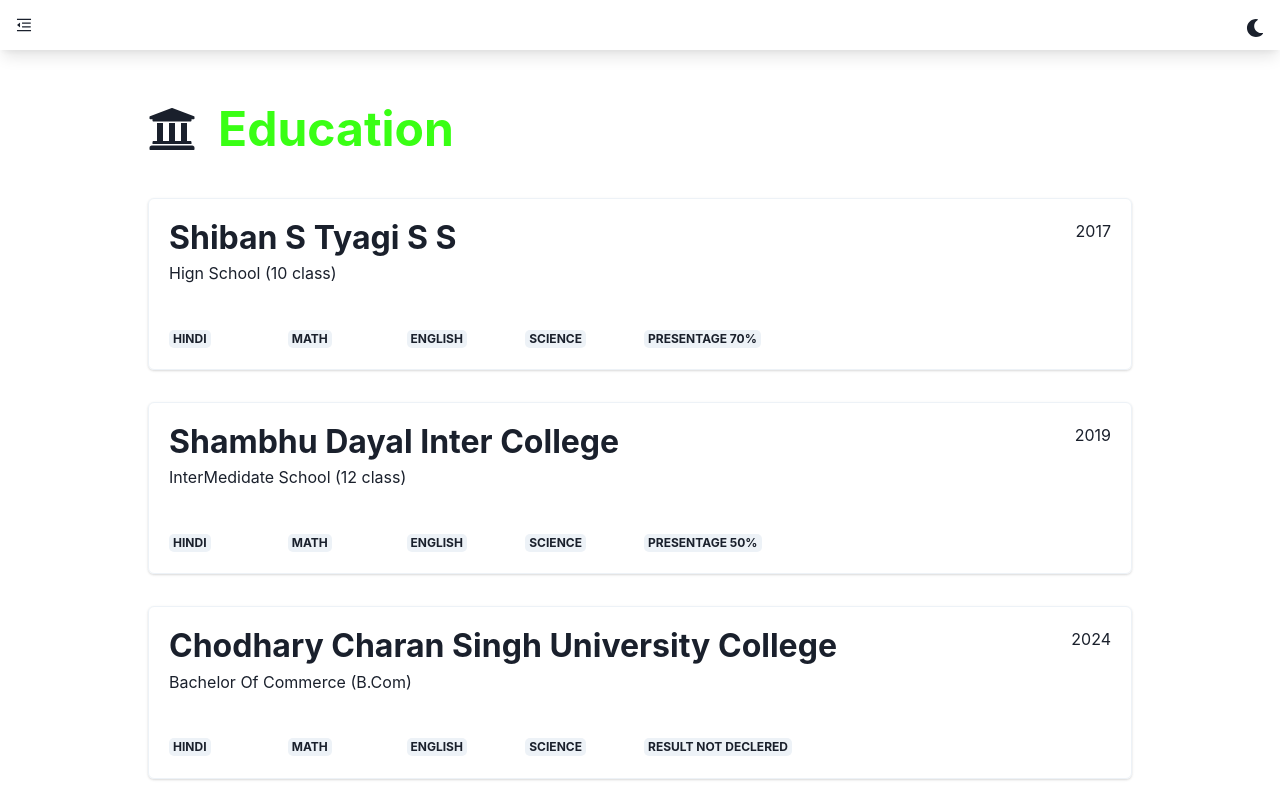
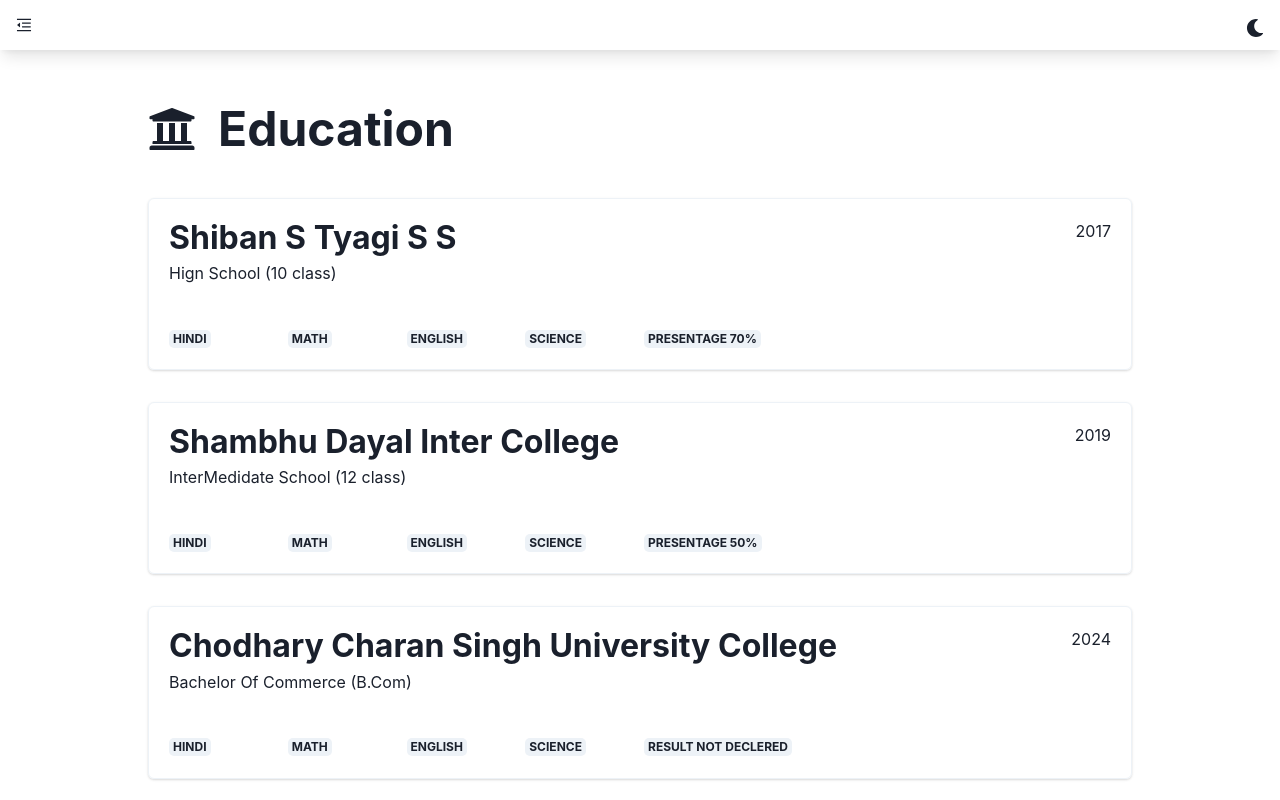
Before and after one commit to deepak10100/-portfolio, a React (Create React App) app: page /about-me in a window 1280 px wide. Shown: the top 800 px of the page. Built offline with nearby package versions, Linux system fonts and the light colour scheme.

Commit message:
update 0.1

```diff
--- a/src/components/About.jsx
+++ b/src/components/About.jsx
@@ -10,7 +10,7 @@
         <Stack py={20}>
           <HStack spacing={22} pb={5} >
          <IconButton _hover={{bg:"none"}} bg={'none'} fontSize={['xx-large','xx-large','xxx-large']} icon={<FaUniversity />}/>
-            <Heading color={'#39FF14'} as={'h1'} fontSize={['xx-large','xx-large','xxx-large']}>  Education</Heading>
+            <Heading  as={'h1'} fontSize={['xx-large','xx-large','xxx-large']}>  Education</Heading>
           </HStack>
             <AboutCard heading={"Shiban S Tyagi S S"} text={'Hign School (10 class)'} year={'2017'} per={'Presentage 70%'}  />
             <AboutCard heading={"Shambhu Dayal Inter College"} text={'InterMedidate School (12 class)'} per={"Presentage 50%"} year={'2019'}  />
```
